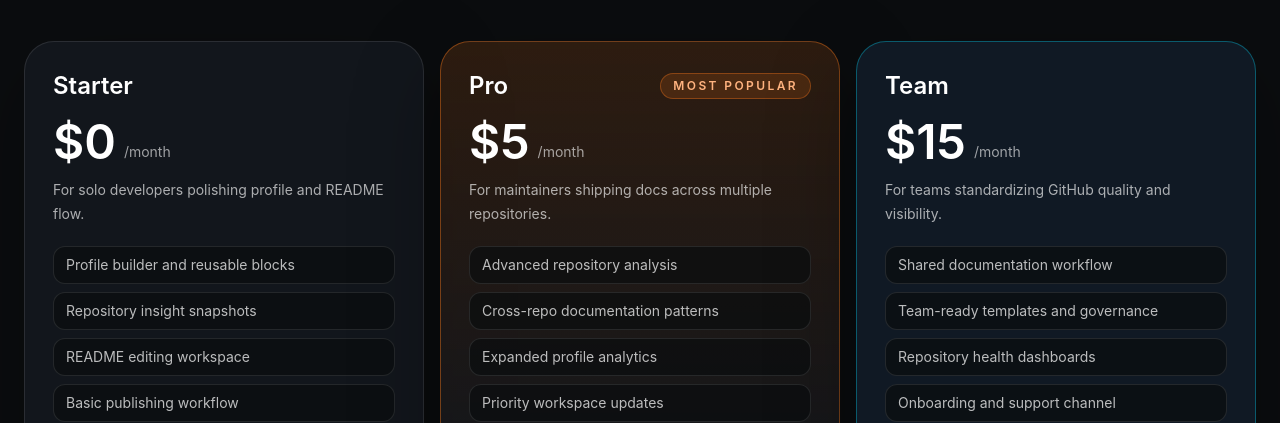
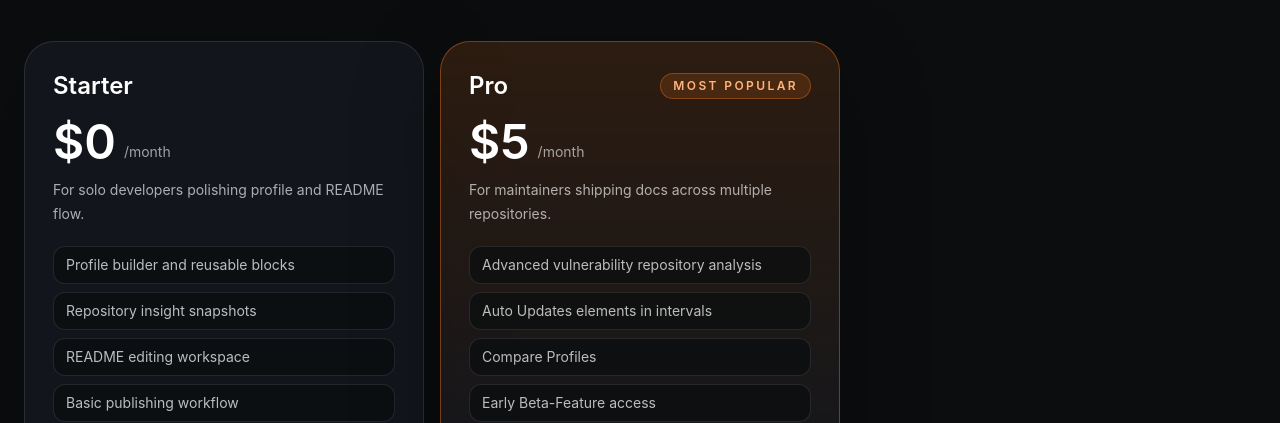
Before and after one commit to Abhishek5127/GitHance---Github-Profile-Enhancer, a Next.js app: page /pricing in a window 1280 px wide. Shown: the part 377-800 px from the top of the page. Built offline with nearby package versions, Linux system fonts and the light colour scheme; no server answers; a web font is replaced by a local one.

Commit message:
deploy issue

```diff
--- a/src/app/pricing/page.js
+++ b/src/app/pricing/page.js
@@ -23,28 +23,14 @@ const plans = [
     cadence: "/month",
     summary: "For maintainers shipping docs across multiple repositories.",
     features: [
-      "Advanced repository analysis",
-      "Cross-repo documentation patterns",
-      "Expanded profile analytics",
-      "Priority workspace updates",
+      "Advanced vulnerability repository analysis",
+      "Auto Updates elements in intervals",
+      "Compare Profiles",
+      "Early Beta-Feature access",
     ],
     cta: "Choose Pro",
     accent: "border-[#ff7a1a]/40 bg-[linear-gradient(180deg,rgba(255,122,26,0.14),rgba(18,22,28,1))]",
     featured: true,
-  },
-  {
-    name: "Team",
-    price: "$15",
-    cadence: "/month",
-    summary: "For teams standardizing GitHub quality and visibility.",
-    features: [
-      "Shared documentation workflow",
-      "Team-ready templates and governance",
-      "Repository health dashboards",
-      "Onboarding and support channel",
-    ],
-    cta: "Talk to Sales",
-    accent: "border-cyan-400/35 bg-[#101924]",
   },
 ];
 
@@ -134,6 +120,7 @@ export default function PricingPage() {
                 <p className="mt-2 text-sm leading-6 text-white/65">{item.a}</p>
               </article>
             ))}
+            <div></div>
           </div>
         </section>
       </main>
```
